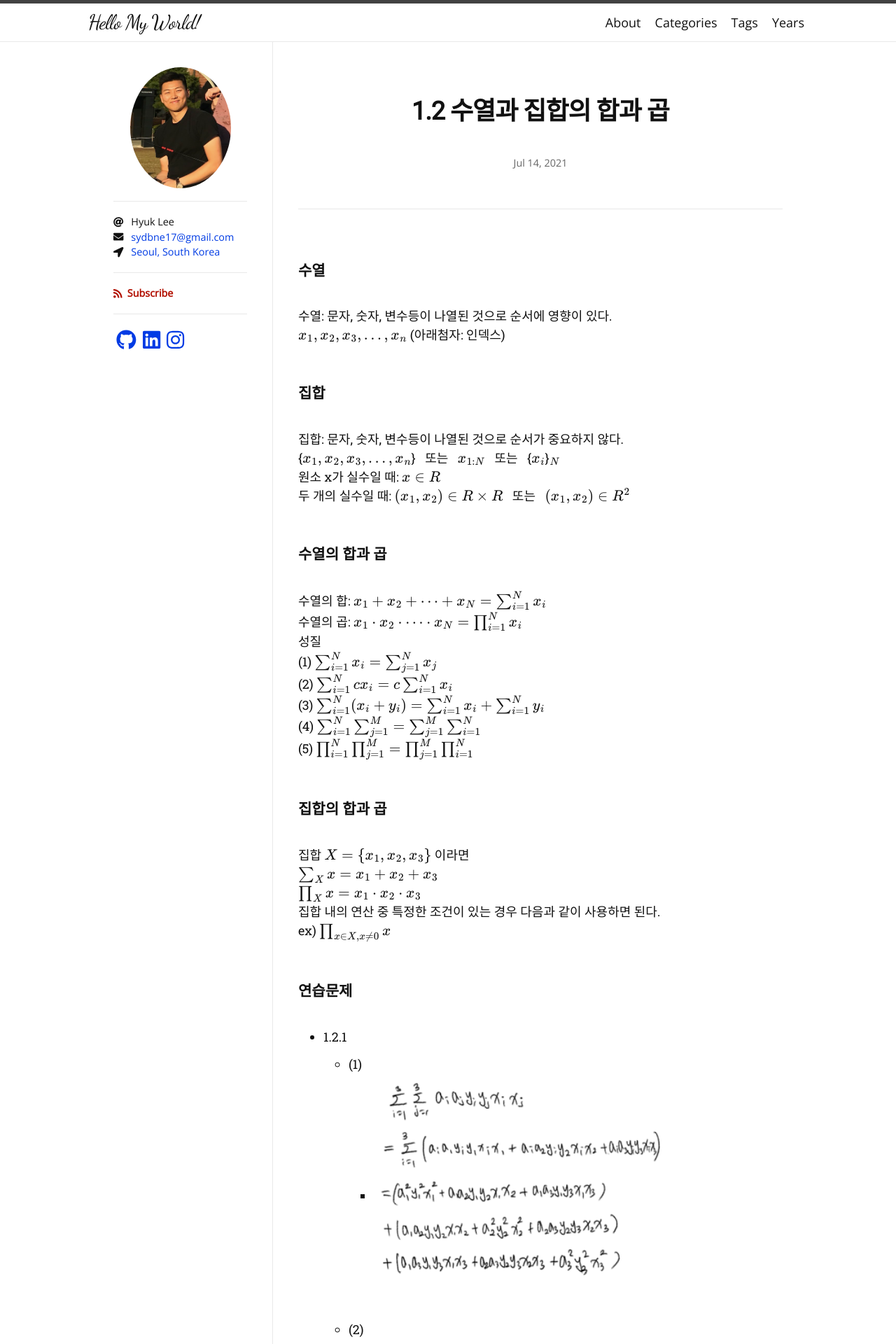
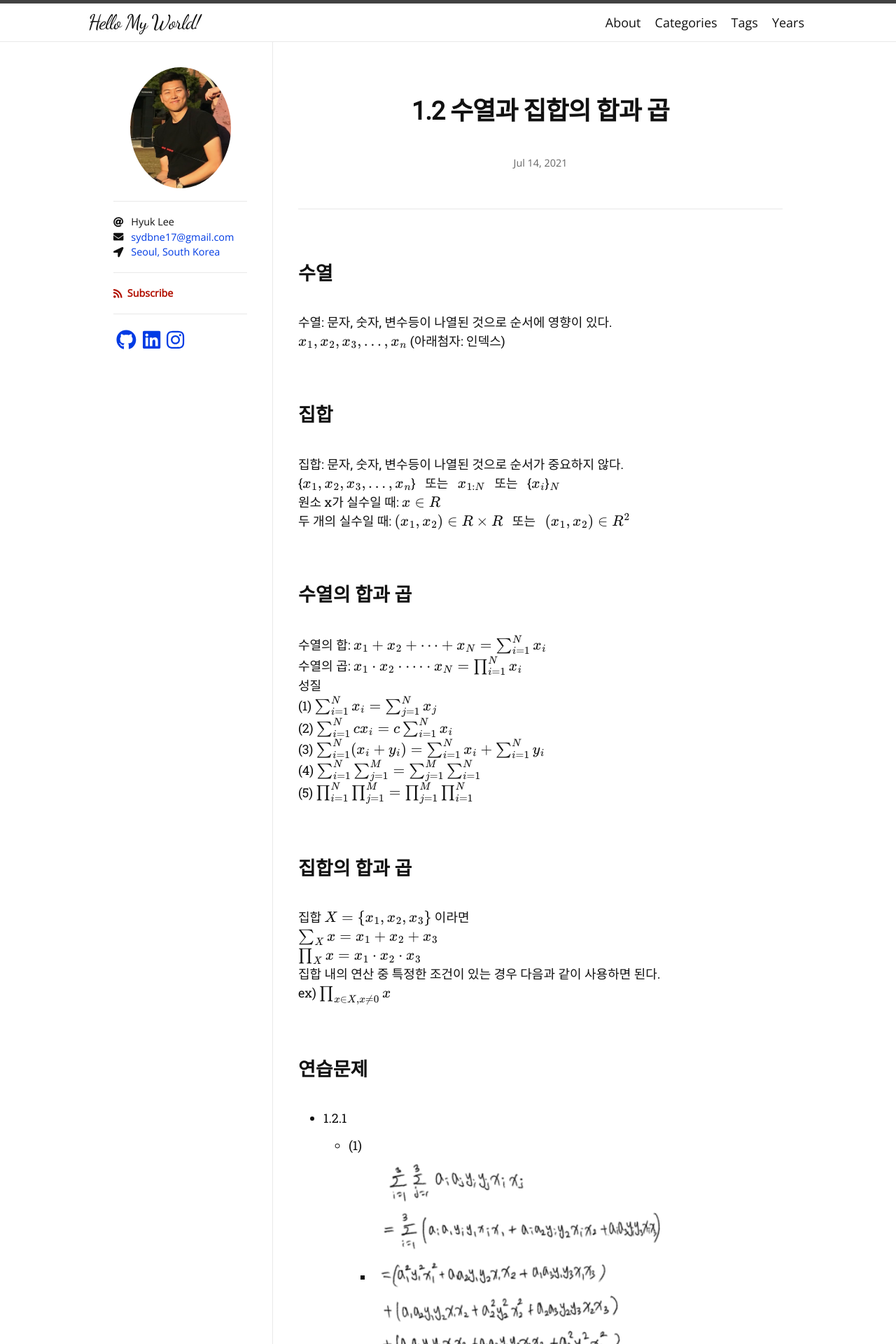
Before and after one commit to dlgur1994/dlgur1994.github.io, a Jekyll site: the page built from _posts/2021-07-13-LinearAlgebra-chap1-2.md, in a window 1280 px wide. Shown: the top 1920 px of the page at 70% size. Built offline with Jekyll 4.4.1, drawn with Linux system fonts in a browser that asks for light colours; nearby versions of some CDN libraries; some web fonts are replaced; comment, search, counter and statistics services are not loaded.

Commit message:
1.2 updated 21/07/15

```diff
--- a/_posts/2021-07-13-LinearAlgebra-chap1-2.md
+++ b/_posts/2021-07-13-LinearAlgebra-chap1-2.md
@@ -8,17 +8,17 @@ comments: true
 math: true
 ---
 
-### 수열
+## 수열
 수열: 문자, 숫자, 변수등이 나열된 것으로 순서에 영향이 있다.<br/>
 $${x_1}, {x_2}, {x_3}, \dots, {x_n}$$ (아래첨자: 인덱스)<br/>
 
-### 집합
+## 집합
 집합: 문자, 숫자, 변수등이 나열된 것으로 순서가 중요하지 않다.<br/>
 {$${x_1}, {x_2}, {x_3}, \dots, {x_n}$$} &nbsp;  또는 &nbsp;  $${x_{1:N}}$$ &nbsp;  또는 &nbsp;  {$${x_i}$$}$${_N}$$<br/>
 원소 x가 실수일 때: $$x \in R$$<br/>
 두 개의 실수일 때: $$(x_1,x_2) \in R \times R$$ &nbsp;  또는 &nbsp;  $$(x_1,x_2) \in R^2$$<br/>
 
-### 수열의 합과 곱
+## 수열의 합과 곱
 수열의 합: $${x_1} + {x_2} + \dots + {x_N} = \sum_{i=1}^N x_i$$<br/>
 수열의 곱: $$x_1 \cdot x_2 \cdot \dots \cdot x_N = \prod_{i=1}^N x_i$$<br/>
 성질<br/>
@@ -28,14 +28,14 @@ $${x_1}, {x_2}, {x_3}, \dots, {x_n}$$ (아래첨자: 인덱스)<br/>
 (4) $$\sum_{i=1}^N \sum_{j=1}^M = \sum_{j=1}^M \sum_{i=1}^N$$<br/>
 (5) $$\prod_{i=1}^N \prod_{j=1}^M = \prod_{j=1}^M \prod_{i=1}^N$$<br/>
 
-### 집합의 합과 곱
+## 집합의 합과 곱
 집합 $$X = \{x_1, x_2, x_3\}$$ 이라면<br/>
 $$\sum_{X} x = x_1 + x_2 + x_3$$<br/>
 $$\prod_X x = x_1 \cdot x_2 \cdot x_3$$<br/>
 집합 내의 연산 중 특정한 조건이 있는 경우 다음과 같이 사용하면 된다.<br/>
 ex) $$\prod_{x \in X, x \neq 0} x$$<br/>
 
-### 연습문제
+## 연습문제
 - 1.2.1
     - (1)
         - ![1](/images/linearalgebra/1_2/1.png){: width="70%" height="70%"}
@@ -60,5 +60,5 @@ ex) $$\prod_{x \in X, x \neq 0} x$$<br/>
 
 <br/>
 <br/>
-이 글은 ['데이터 사이언스 스쿨'](https://datascienceschool.net/02%20mathematics/00.00%20소개의%20글.html)의 수학편을 정리한 것입니다.
+이 글은 ['데이터 사이언스 스쿨의 수학편'](https://datascienceschool.net/02%20mathematics/00.00%20소개의%20글.html)을 정리한 것입니다.
 질문이나 오류가 있다면 댓글 남겨주세요.
```
